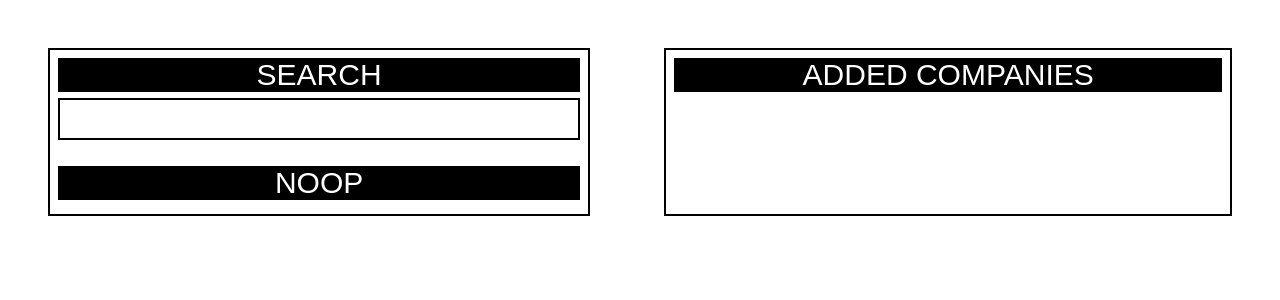
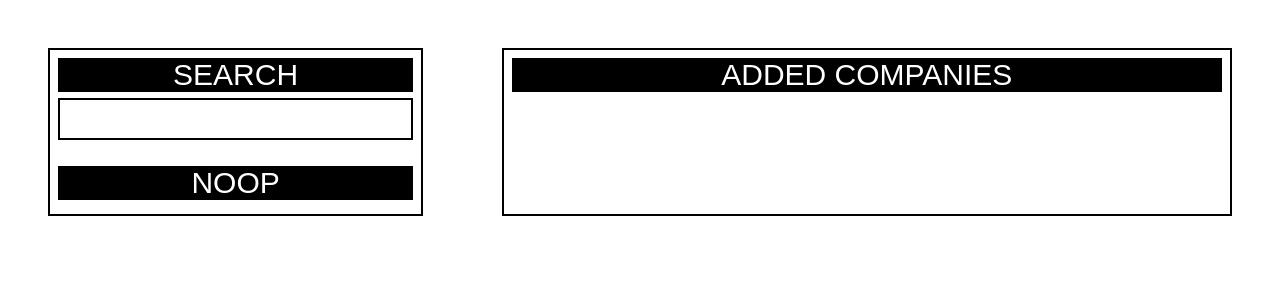
Before and after one commit to lag-of-death/companies, a React (Create React App) app: page / in a window 1280 px wide. Shown: the top 300 px of the page. Built offline with nearby package versions, Linux system fonts and the light colour scheme.

Commit message:
Style slightly displaying added companies

```diff
--- a/src/components/index.js
+++ b/src/components/index.js
@@ -21,20 +21,22 @@ const FoundCompanyDataViewer = ({
   domain, name, logo, removeCompanyHandler, marketOpen, marketClose, price, priceChange,
 }) => (
   <React.Fragment>
-    <div>
+    <div title="domain" style={{ width: '15%', wordBreak: 'break-all' }}>
       {domain}
     </div>
-    <div>
+    <div title="trading hours" style={{ width: '5%', textAlign: 'center' }}>
       {marketOpen} - {marketClose}
     </div>
-    <div>
+    <div title="price" style={{ width: '10%' }}>
       {price}
     </div>
-    <div>
+    <div title="price change" style={{ width: '10%' }}>
       {priceChange}
     </div>
-    { name }
-    <Logo>
+    <div title="name" style={{ width: '20%', wordBreak: 'break-word' }}>
+      { name }
+    </div>
+    <Logo title="logo">
       <img alt={name} src={logo} />
     </Logo>
     <Button onClick={() => removeCompanyHandler(name)}>X</Button>
--- a/src/helpers/index.js
+++ b/src/helpers/index.js
@@ -21,8 +21,8 @@ const getData = async (name, foundCompanyName) => {
   ]);
 
   return {
-    companiesWithLogos,
-    quoteData: getPriceInfo(quoteData),
+    companiesWithLogos: companiesWithLogos.data,
+    quoteData: getPriceInfo(quoteData.data),
   };
 };
 
--- a/src/styled_components/index.js
+++ b/src/styled_components/index.js
@@ -9,13 +9,17 @@ const Container = styled.div`
   @media(min-width: 768px) {
     flex-direction: row;
     padding: 40px;
+    justify-content: space-between;
   }
 `;
 
 const AddedCompaniesContainer = styled.div`
   border: 2px solid ${blackColor};
-  flex-grow: 4;
   padding: 8px;
+
+  @media(min-width: 768px) {
+    width: 60%;
+  }
 `;
 
 const FoundCompaniesContainer = styled.div`
@@ -52,15 +56,16 @@ const Company = styled.div`
 `;
 
 const Divider = styled.div`
-  flex-basis: 10px;
-  flex-grow: 1;
+  @media(min-width: 768px) {
+    min-width: 5%;
+  }
 `;
 
 const Logo = styled.div`
   align-items: center;
   display: flex;
   height: 100%;
-  width: 20%;
+  width: 10%;
 
   img {
     width: 100%;
@@ -74,11 +79,11 @@ const Button = styled.button`
 const CompanyAdder = styled.div`
   display: flex;
   flex-direction: column;
-  flex-grow: 2;
   padding: 8px;
 
   @media(min-width: 768px) {
     border: 2px solid ${blackColor};
+    width: 30%;
   }
 `;
 
```
